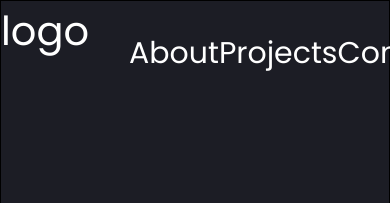
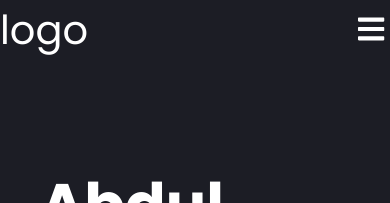
Before and after one commit to Hamhunter/Hamhunter.github.io, a plain HTML site: page index.html in a window 390 px wide. Shown: the top 203 px of the page. Drawn offline with Linux system fonts and the light colour scheme.

Commit message:
fixed mview

```diff
--- a/index.html
+++ b/index.html
@@ -21,8 +21,10 @@
                 <li><a href="#about-me">About</a></li>
                 <li><a href="#project">Projects</a></li>
                 <li><a href="#contact">Contact </a></li>
-
             </ul>
+            <button class="hamburger" id="hamburger">
+                <i class="fas fa-bars"></i>
+               </button>
         </nav>
         <div class="hero-area" >
             <div class="hero-text">
@@ -101,6 +103,10 @@
         <p>hamdanbalthrody@gmail.com</p>
     </footer>
     <script src="src/app.js"></script>
+    <script
+    src="https://use.fontawesome.com/releases/v5.15.3/js/all.js"
+    data-auto-a11y="true"
+  ></script>
 </body>
 
 </html>
--- a/src/styles.css
+++ b/src/styles.css
@@ -6,7 +6,6 @@ body{
 }
 section {
   background-color: white;
-  border: solid 1px black;
 }
 .hero {
   background-color: #1c1d25;
@@ -134,3 +133,18 @@ a{
     text-decoration: none;
     color: white;
 }
+.hamburger{
+   display: none;
+}
+@media only screen and (max-width:1000px) {
+    .hamburger{
+        display: block;
+        border:0;
+        background-color: transparent;
+        color: #fff;
+        font-size: 30px;
+    }
+    ul{
+        display: none;
+    }
+}
```
